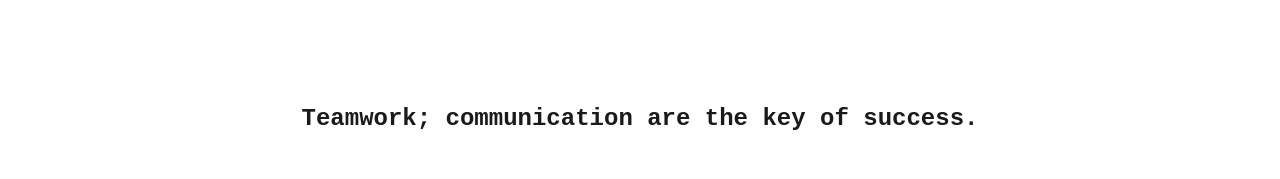
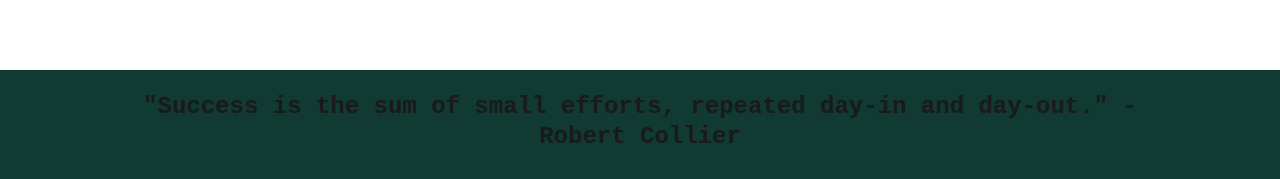
Before and after one commit to Movank1/department-ideas, a React (Vite) app in the folder client/: page / in a window 1280 px wide. Shown: the part 618-797 px from the top of the page. Built offline with nearby package versions, Linux system fonts and the light colour scheme; no server answers.

Commit message:
Update index.jsx
updated CSS

```diff
--- a/client/src/components/Footer/index.jsx
+++ b/client/src/components/Footer/index.jsx
@@ -4,20 +4,20 @@ const Footer = () => {
   const location = useLocation();
   const navigate = useNavigate();
   return (
-    <footer className="w-100 mt-auto bg-secondary p-4">
-      <div className="container text-center mb-5">
-        {location.pathname !== '/' && (
+    <footer className="bg-primary w-100 mt-auto bg-secondary p-4">
+      <div className="container text-center mb-0">
+        {/* {location.pathname !== '/' && (
           <button
             className="btn btn-dark mb-3"
             onClick={() => navigate(-1)}
           >
             &larr; Go Back
           </button>
-        )}
+        )} */}
         <h4>
-
-          Teamwork; communication are the key of success.
-        </h4>
+        "Success is the sum of small efforts, repeated day-in and day-out." - Robert Collier        </h4>
+      </div>
+      <div>
       </div>
     </footer>
   );
```
